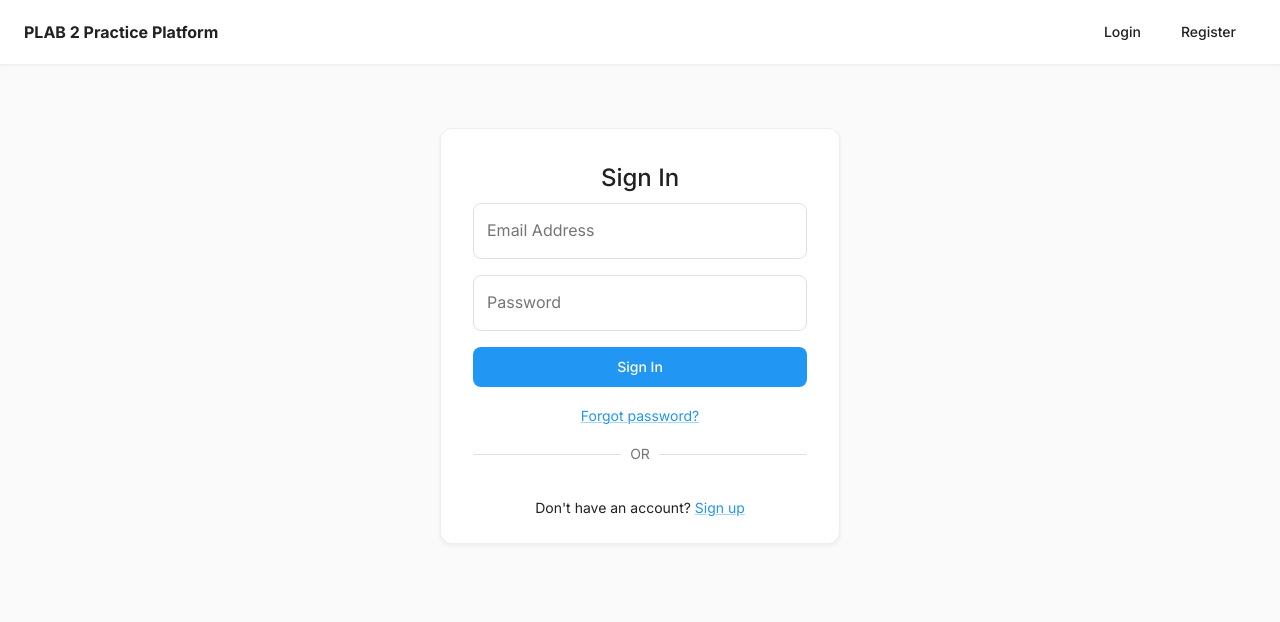
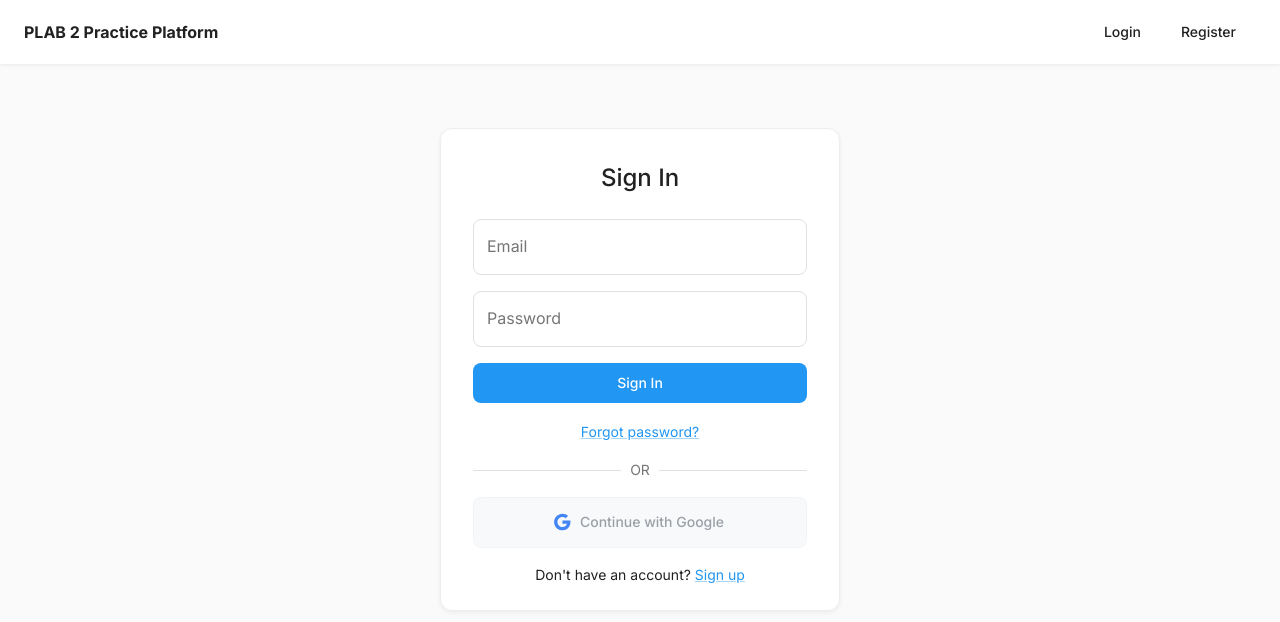
Before and after one commit to altansaid/plab2projectnew, a React (Vite) app in the folder frontend/: page /login in a window 1280 px wide. Shown: the top 622 px of the page. Built offline with nearby package versions, Linux system fonts and the light colour scheme; no server answers.

Commit message:
google sign in button style update

```diff
--- /dev/null
+++ b/frontend/src/components/auth/GoogleSignInButton.tsx
@@ -0,0 +1,69 @@
+import React from "react";
+import { Button } from "@mui/material";
+import { Google as GoogleIcon } from "@mui/icons-material";
+
+interface GoogleSignInButtonProps {
+  onClick: () => void;
+  disabled?: boolean;
+  isLoading?: boolean;
+  fullWidth?: boolean;
+  text?: string;
+}
+
+const GoogleSignInButton: React.FC<GoogleSignInButtonProps> = ({
+  onClick,
+  disabled = false,
+  isLoading = false,
+  fullWidth = true,
+  text = "Continue with Google",
+}) => {
+  return (
+    <Button
+      fullWidth={fullWidth}
+      variant="outlined"
+      onClick={onClick}
+      disabled={disabled || isLoading}
+      startIcon={
+        <GoogleIcon
+          sx={{
+            color: "#4285F4",
+            fontSize: "20px",
+          }}
+        />
+      }
+      sx={{
+        py: 1.5,
+        borderColor: "#dadce0",
+        color: "#3c4043",
+        fontSize: "14px",
+        fontWeight: 500,
+        textTransform: "none",
+        backgroundColor: "#fff",
+        "&:hover": {
+          borderColor: "#d2d3d4",
+          backgroundColor: "#f8f9fa",
+          boxShadow:
+            "0 1px 2px 0 rgba(60,64,67,.30), 0 1px 3px 1px rgba(60,64,67,.15)",
+        },
+        "&:focus": {
+          backgroundColor: "#fff",
+        },
+        "&:active": {
+          backgroundColor: "#ecf3ff",
+          borderColor: "#4285f4",
+        },
+        "&.Mui-disabled": {
+          backgroundColor: "#f8f9fa",
+          color: "#9aa0a6",
+          borderColor: "#f1f3f4",
+        },
+        transition:
+          "background-color 218ms, border-color 218ms, box-shadow 218ms",
+      }}
+    >
+      {isLoading ? "Signing in..." : text}
+    </Button>
+  );
+};
+
+export default GoogleSignInButton;
--- a/frontend/src/components/auth/Login.tsx
+++ b/frontend/src/components/auth/Login.tsx
@@ -1,7 +1,6 @@
 import React, { useState, useEffect, useRef } from "react";
 import {
   Box,
-  Button,
   Card,
   CardContent,
   Container,
@@ -11,14 +10,15 @@ import {
   Link,
   Divider,
   Stack,
+  Button,
 } from "@mui/material";
-import { Google as GoogleIcon } from "@mui/icons-material";
 import { Link as RouterLink, useNavigate, useLocation } from "react-router-dom";
 import { useFormik } from "formik";
 import * as Yup from "yup";
 import { useDispatch } from "react-redux";
 import { loginSuccess } from "../../features/auth/authSlice";
 import { api } from "../../services/api";
+import GoogleSignInButton from "./GoogleSignInButton";
 
 // Google Sign-In types
 declare global {
@@ -58,9 +58,19 @@ const Login: React.FC = () => {
   const [error, setError] = useState<string>("");
   const [isGoogleLoading, setIsGoogleLoading] = useState(false);
   const [isGoogleScriptLoaded, setIsGoogleScriptLoaded] = useState(false);
+  const [successMessage, setSuccessMessage] = useState<string>("");
   const googleButtonRef = useRef<HTMLDivElement>(null);
 
   const from = location.state?.from?.pathname || "/dashboard";
+
+  // Check for success message from registration
+  useEffect(() => {
+    if (location.state?.message) {
+      setSuccessMessage(location.state.message);
+      // Clear the message from location state
+      navigate(location.pathname, { replace: true });
+    }
+  }, [location, navigate]);
 
   // Load Google Script
   useEffect(() => {
@@ -132,6 +142,7 @@ const Login: React.FC = () => {
         auto_select: false,
       });
 
+      // Render hidden Google button
       if (googleButtonRef.current) {
         window.google.accounts.id.renderButton(googleButtonRef.current, {
           type: "standard",
@@ -163,6 +174,7 @@ const Login: React.FC = () => {
     onSubmit: async (values, { setSubmitting }) => {
       try {
         setError("");
+        setSuccessMessage(""); // Clear success message on new login attempt
         const response = await api.post("/auth/login", values);
         dispatch(loginSuccess(response.data));
         navigate(from, { replace: true });
@@ -178,6 +190,7 @@ const Login: React.FC = () => {
     try {
       setIsGoogleLoading(true);
       setError("");
+      setSuccessMessage(""); // Clear success message on Google login attempt
 
       // Google credential received - processing securely (credential not logged for security)
 
@@ -205,11 +218,25 @@ const Login: React.FC = () => {
     }
   };
 
+  const handleGoogleSignIn = () => {
+    if (googleButtonRef.current) {
+      // Find and click the actual Google button inside the hidden div
+      const googleButton = googleButtonRef.current.querySelector(
+        'div[role="button"]'
+      ) as HTMLElement;
+      if (googleButton) {
+        googleButton.click();
+      }
+    } else {
+      setError("Google Sign-In is not available. Please try again later.");
+    }
+  };
+
   return (
     <Container maxWidth="sm">
       <Box
         sx={{
-          mt: 8,
+          marginTop: 8,
           display: "flex",
           flexDirection: "column",
           alignItems: "center",
@@ -217,9 +244,21 @@ const Login: React.FC = () => {
       >
         <Card sx={{ width: "100%", maxWidth: 400 }}>
           <CardContent sx={{ p: 4 }}>
-            <Typography variant="h4" component="h1" gutterBottom align="center">
+            <Typography
+              component="h1"
+              variant="h4"
+              align="center"
+              gutterBottom
+              sx={{ mb: 3 }}
+            >
               Sign In
             </Typography>
+
+            {successMessage && (
+              <Alert severity="success" sx={{ mb: 2 }}>
+                {successMessage}
+              </Alert>
+            )}
 
             {error && (
               <Alert severity="error" sx={{ mb: 2 }}>
@@ -233,8 +272,7 @@ const Login: React.FC = () => {
                   fullWidth
                   id="email"
                   name="email"
-                  label="Email Address"
-                  type="email"
+                  label="Email"
                   value={formik.values.email}
                   onChange={formik.handleChange}
                   onBlur={formik.handleBlur}
@@ -285,16 +323,24 @@ const Login: React.FC = () => {
               </Typography>
             </Divider>
 
+            {/* Hidden Google button for actual functionality */}
             <Box
               ref={googleButtonRef}
               sx={{
-                display: "flex",
-                justifyContent: "center",
-                mb: 2,
-                opacity: isGoogleLoading ? 0.7 : 1,
-                pointerEvents: isGoogleLoading ? "none" : "auto",
+                position: "absolute",
+                top: -9999,
+                left: -9999,
+                visibility: "hidden",
               }}
             />
+
+            <Box sx={{ mb: 2 }}>
+              <GoogleSignInButton
+                onClick={handleGoogleSignIn}
+                disabled={!isGoogleScriptLoaded}
+                isLoading={isGoogleLoading}
+              />
+            </Box>
 
             <Box sx={{ textAlign: "center", mt: 2 }}>
               <Typography variant="body2">
--- a/frontend/src/components/auth/Register.tsx
+++ b/frontend/src/components/auth/Register.tsx
@@ -1,58 +1,26 @@
-import React from "react";
-import { useNavigate } from "react-router-dom";
-import { useDispatch, useSelector } from "react-redux";
-import { useFormik } from "formik";
-import * as yup from "yup";
+import React, { useState } from "react";
 import {
-  Alert,
-  Avatar,
   Box,
   Button,
+  Card,
+  CardContent,
   Container,
-  Link,
   TextField,
   Typography,
+  Alert,
+  Link,
+  Stack,
   CircularProgress,
 } from "@mui/material";
-import { PersonAddOutlined } from "@mui/icons-material";
-import {
-  loginStart,
-  loginSuccess,
-  loginFailure,
-  clearError,
-  resetLoading,
-} from "../../features/auth/authSlice";
-import { register } from "../../services/api";
-import { RootState } from "../../store";
-
-const validationSchema = yup.object({
-  name: yup
-    .string()
-    .min(3, "Name should be of minimum 3 characters length")
-    .required("Name is required"),
-  email: yup
-    .string()
-    .email("Enter a valid email")
-    .required("Email is required"),
-  password: yup
-    .string()
-    .min(6, "Password should be of minimum 6 characters length")
-    .required("Password is required"),
-  confirmPassword: yup
-    .string()
-    .oneOf([yup.ref("password")], "Passwords must match")
-    .required("Confirm password is required"),
-});
+import { Link as RouterLink, useNavigate } from "react-router-dom";
+import { useFormik } from "formik";
+import * as Yup from "yup";
+import { api } from "../../services/api";
 
 const Register: React.FC = () => {
   const navigate = useNavigate();
-  const dispatch = useDispatch();
-  const { isLoading, error } = useSelector((state: RootState) => state.auth);
-
-  React.useEffect(() => {
-    // Clear any previous errors when component mounts
-    dispatch(clearError());
-  }, [dispatch]);
+  const [error, setError] = useState<string>("");
+  const [isLoading, setIsLoading] = useState(false);
 
   const formik = useFormik({
     initialValues: {
@@ -61,43 +29,46 @@ const Register: React.FC = () => {
       password: "",
       confirmPassword: "",
     },
-    validationSchema: validationSchema,
-    onSubmit: async (values) => {
+    validationSchema: Yup.object({
+      name: Yup.string()
+        .min(2, "Name must be at least 2 characters")
+        .required("Full name is required"),
+      email: Yup.string()
+        .email("Invalid email address")
+        .required("Email is required"),
+      password: Yup.string()
+        .min(6, "Password must be at least 6 characters")
+        .required("Password is required"),
+      confirmPassword: Yup.string()
+        .oneOf([Yup.ref("password")], "Passwords must match")
+        .required("Please confirm your password"),
+    }),
+    onSubmit: async (values, { setSubmitting }) => {
       try {
-        dispatch(loginStart());
-        const response = await register(
-          values.name,
-          values.email,
-          values.password
-        );
+        setError("");
+        setIsLoading(true);
 
-        // Auto-login after successful registration
-        if (response.data.token) {
-          dispatch(loginSuccess(response.data));
+        const { confirmPassword, ...registrationData } = values;
+        await api.post("/auth/register", registrationData);
 
-          // Check if there's a redirect destination stored
-          const redirectPath = sessionStorage.getItem("redirectAfterLogin");
-          if (redirectPath) {
-            sessionStorage.removeItem("redirectAfterLogin");
-            navigate(redirectPath);
-          } else {
-            navigate("/dashboard");
-          }
-        } else {
-          // If no token returned, reset loading state and redirect to login
-          dispatch(resetLoading());
-          navigate("/login");
-        }
+        // Show success message and redirect to login
+        navigate("/login", {
+          state: {
+            message:
+              "Registration successful! Please sign in with your new account.",
+          },
+        });
       } catch (error: any) {
-        const errorMessage =
-          error.response?.data?.error || error.message || "Registration failed";
-        dispatch(loginFailure(errorMessage));
+        setError(error.response?.data?.error || "Registration failed");
+      } finally {
+        setIsLoading(false);
+        setSubmitting(false);
       }
     },
   });
 
   return (
-    <Container component="main" maxWidth="xs">
+    <Container maxWidth="sm">
       <Box
         sx={{
           marginTop: 8,
@@ -106,109 +77,112 @@ const Register: React.FC = () => {
           alignItems: "center",
         }}
       >
-        <Avatar sx={{ m: 1, bgcolor: "secondary.main" }}>
-          <PersonAddOutlined />
-        </Avatar>
-        <Typography component="h1" variant="h5">
-          Join PLAB 2 Practice
+        <Card sx={{ width: "100%", maxWidth: 400 }}>
+          <CardContent sx={{ p: 4 }}>
+            <Typography
+              component="h1"
+              variant="h4"
+              align="center"
+              gutterBottom
+              sx={{ mb: 3 }}
+            >
+              Create Account
             </Typography>
 
             {error && (
-          <Alert severity="error" sx={{ mt: 2, width: "100%" }}>
+              <Alert severity="error" sx={{ mb: 2 }}>
                 {error}
               </Alert>
             )}
 
-        <Box
-          component="form"
-          onSubmit={formik.handleSubmit}
-          noValidate
-          sx={{ mt: 1 }}
-        >
+            <form onSubmit={formik.handleSubmit}>
+              <Stack spacing={2}>
                 <TextField
-            margin="normal"
-            required
                   fullWidth
                   id="name"
+                  name="name"
                   label="Full Name"
-            name="name"
-            autoComplete="name"
-            autoFocus
                   value={formik.values.name}
                   onChange={formik.handleChange}
+                  onBlur={formik.handleBlur}
                   error={formik.touched.name && Boolean(formik.errors.name)}
                   helperText={formik.touched.name && formik.errors.name}
                   disabled={isLoading}
                 />
+
                 <TextField
-            margin="normal"
-            required
                   fullWidth
                   id="email"
-            label="Email Address"
                   name="email"
-            autoComplete="email"
+                  label="Email"
+                  type="email"
                   value={formik.values.email}
                   onChange={formik.handleChange}
+                  onBlur={formik.handleBlur}
                   error={formik.touched.email && Boolean(formik.errors.email)}
                   helperText={formik.touched.email && formik.errors.email}
                   disabled={isLoading}
                 />
+
                 <TextField
-            margin="normal"
-            required
                   fullWidth
+                  id="password"
                   name="password"
                   label="Password"
                   type="password"
-            id="password"
-            autoComplete="new-password"
                   value={formik.values.password}
                   onChange={formik.handleChange}
-            error={formik.touched.password && Boolean(formik.errors.password)}
+                  onBlur={formik.handleBlur}
+                  error={
+                    formik.touched.password && Boolean(formik.errors.password)
+                  }
                   helperText={formik.touched.password && formik.errors.password}
                   disabled={isLoading}
                 />
+
                 <TextField
-            margin="normal"
-            required
                   fullWidth
+                  id="confirmPassword"
                   name="confirmPassword"
                   label="Confirm Password"
                   type="password"
-            id="confirmPassword"
-            autoComplete="new-password"
                   value={formik.values.confirmPassword}
                   onChange={formik.handleChange}
+                  onBlur={formik.handleBlur}
                   error={
                     formik.touched.confirmPassword &&
                     Boolean(formik.errors.confirmPassword)
                   }
                   helperText={
-              formik.touched.confirmPassword && formik.errors.confirmPassword
+                    formik.touched.confirmPassword &&
+                    formik.errors.confirmPassword
                   }
                   disabled={isLoading}
                 />
+
                 <Button
                   type="submit"
                   fullWidth
                   variant="contained"
-            sx={{ mt: 3, mb: 2 }}
-            disabled={isLoading}
+                  disabled={formik.isSubmitting || isLoading}
+                  sx={{ mt: 2, mb: 1 }}
                   startIcon={isLoading ? <CircularProgress size={20} /> : null}
                 >
-            {isLoading ? "Creating Account..." : "Sign Up"}
+                  {isLoading ? "Creating Account..." : "Create Account"}
                 </Button>
-          <Link
-            component="button"
-            type="button"
-            variant="body2"
-            onClick={() => navigate("/login")}
-            disabled={isLoading}
-          >
-            {"Already have an account? Sign in"}
+              </Stack>
+            </form>
+
+            <Box sx={{ textAlign: "center", mt: 2 }}>
+              <Typography variant="body2">
+                Already have an account?{" "}
+                <Link component={RouterLink} to="/login" variant="body2">
+                  Sign in
                 </Link>
+              </Typography>
             </Box>
+          </CardContent>
+        </Card>
       </Box>
     </Container>
   );
```
Lines whose indentation alone changed are shown as unchanged.
